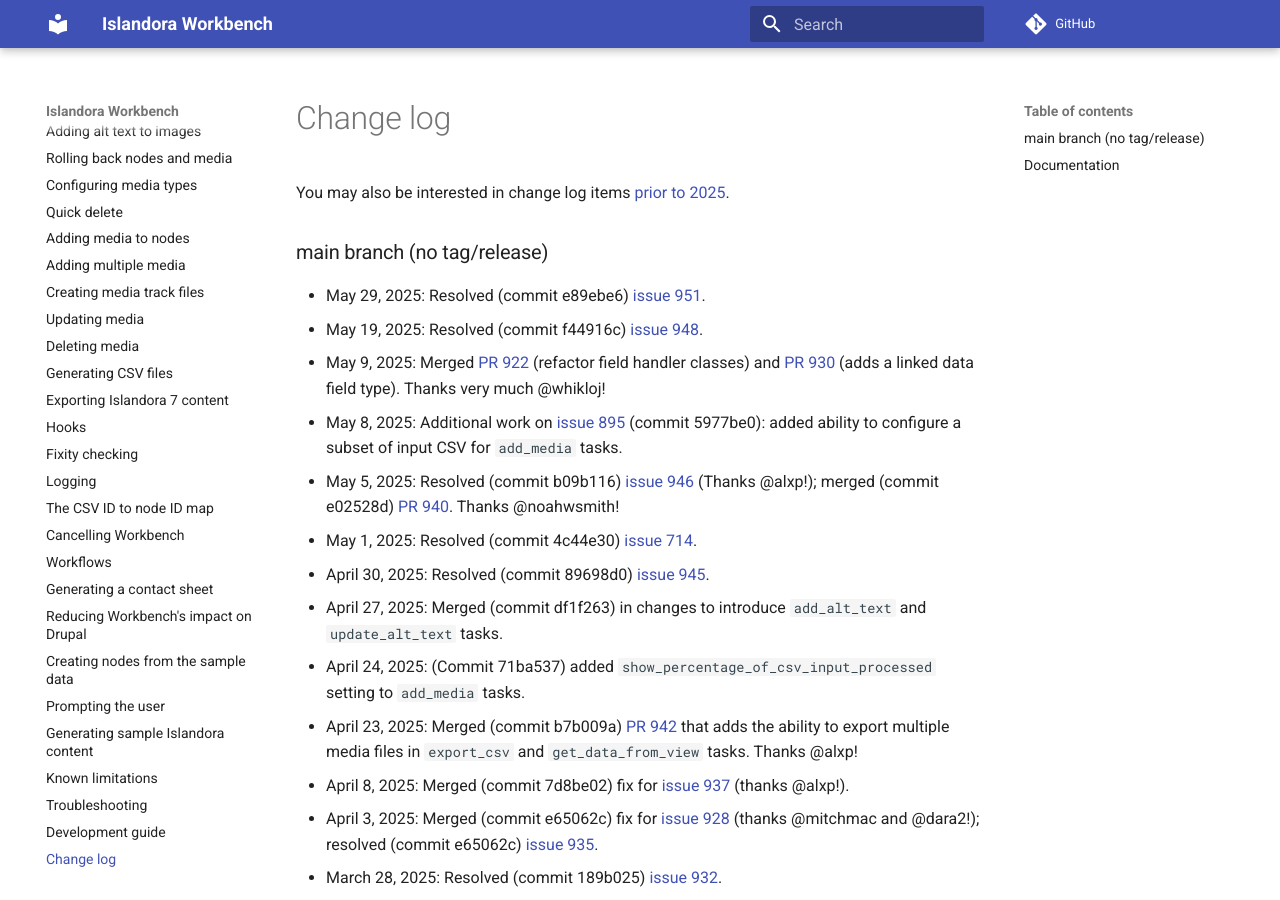
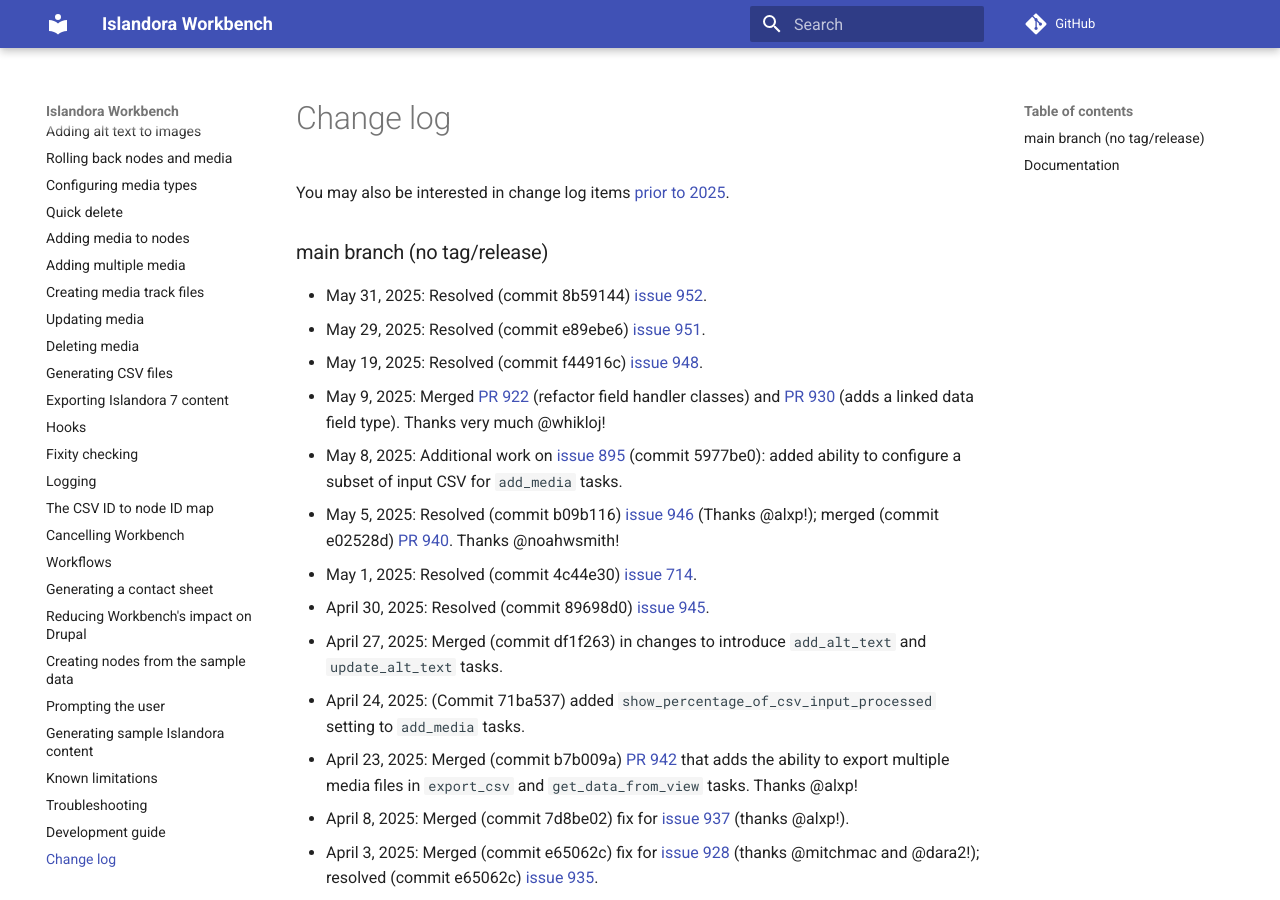
Before and after one commit to mjordan/islandora_workbench_docs, an MkDocs documentation site: the page built from docs/changelog.md, in a window 1280 px wide and 900 px high. Built offline with MkDocs 1.6.1 and Material for MkDocs 9.7.7, drawn with Linux system fonts in a browser that asks for light colours; comment, search, counter and statistics services are not loaded.

Commit message:
Updated changelog.

```diff
--- a/docs/changelog.md
+++ b/docs/changelog.md
@@ -2,6 +2,7 @@
 
 ### main branch (no tag/release)
 
+* May 31, 2025: Resolved (commit 8b59144) [issue 952](https://github.com/mjordan/islandora_workbench/issues/952).
 * May 29, 2025: Resolved (commit e89ebe6) [issue 951](https://github.com/mjordan/islandora_workbench/issues/951).
 * May 19, 2025: Resolved (commit f44916c) [issue 948](https://github.com/mjordan/islandora_workbench/issues/948).
 * May 9, 2025: Merged [PR 922](https://github.com/mjordan/islandora_workbench/pull/922) (refactor field handler classes) and [PR 930](https://github.com/mjordan/islandora_workbench/pull/930) (adds a linked data field type). Thanks very much @whikloj!
```
